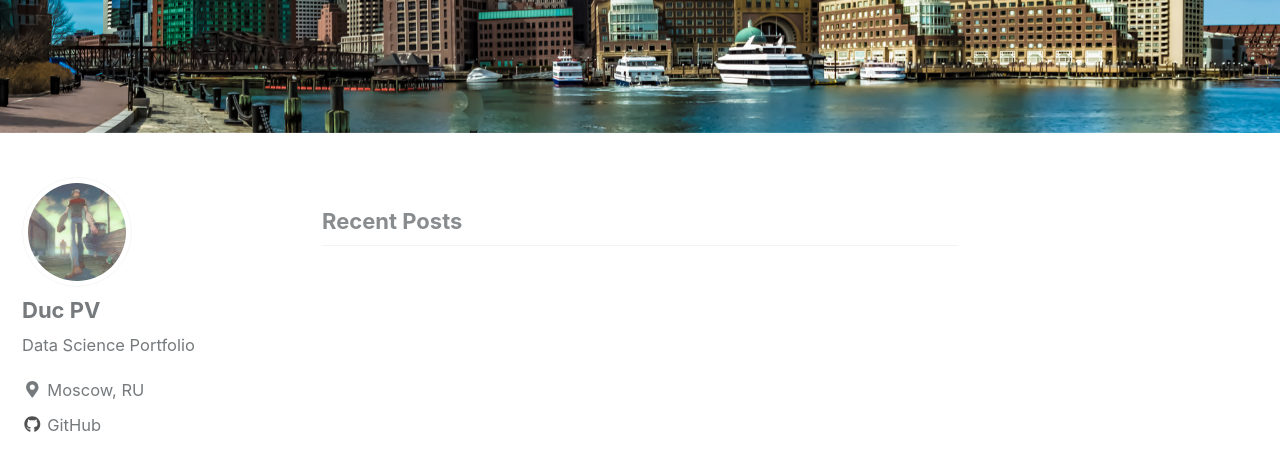
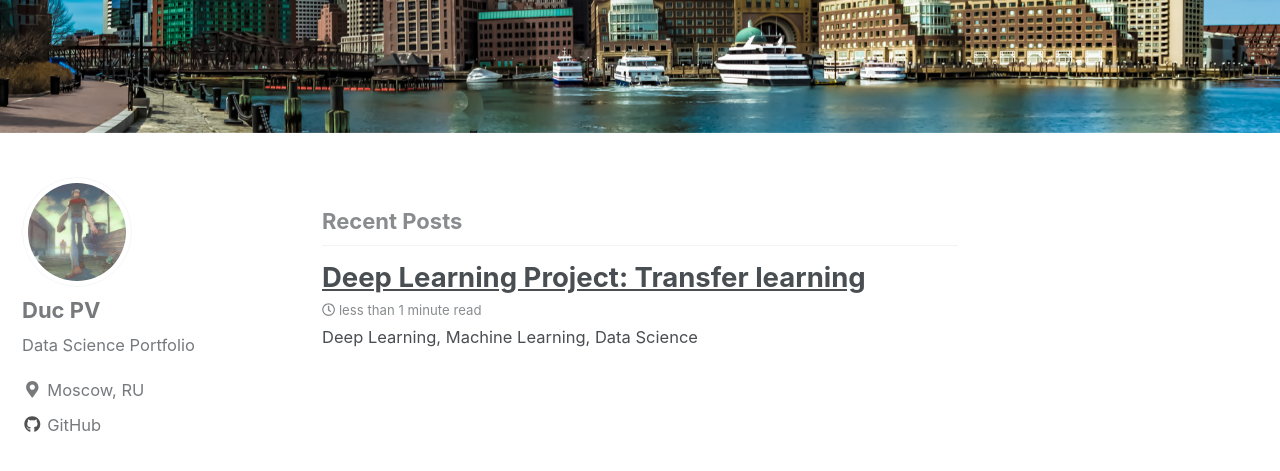
Before and after one commit to PhanDuc/PhanDuc.github.io, a Jekyll site: the page built from index.html, in a window 1280 px wide and 900 px high, scrolled down 475 px. Shown: the top 471 px of the window. Built offline with Jekyll 4.4.1, drawn with Linux system fonts in a browser that asks for light colours; nearby versions of some CDN libraries; the list of posts is cut into pages by our own code; some of the changed lines change nothing that is shown.

Commit message:
added post

```diff
--- a/_includes/scripts.html
+++ b/_includes/scripts.html
@@ -26,3 +26,9 @@
 
 {% include analytics.html %}
 {% include /comments-providers/scripts.html %}
+
+{% if page.mathjax %}
+<script type="text/javascript" async
+  src="https://cdn.mathjax.org/mathjax/latest/MathJax.js?config=TeX-MML-AM_CHTML">
+</script>
+{% endif %}
--- /dev/null
+++ b/_posts/2018-07-18-transferlearning.md
@@ -0,0 +1,32 @@
+---
+title: "Deep Learning Project: Transfer learning"
+date: 2018-07-18
+tages: [machine lerning, data science, deep learning, neural network]
+header:
+    image: "/images/perceptron/percept.jpg"
+excerpt: "Deep Learning, Machine Learning, Data Science"
+mathjax: "true"
+---
+
+# H1 Heading
+
+## H2 Heading
+
+
+### H3 Heading
+
+Content of the post i wrote
+
+*text*
+
+**bold**
+
+What about a [link](https://github.com/phanduc)
+
+
+Code block:
+'''python
+import numpy as np
+'''
+
+inline code 'x + y + z'
```
